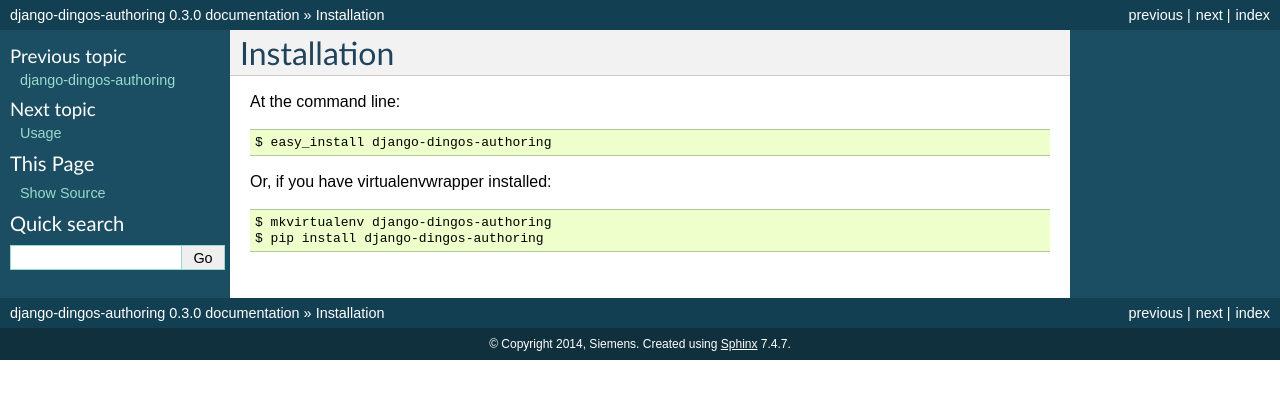
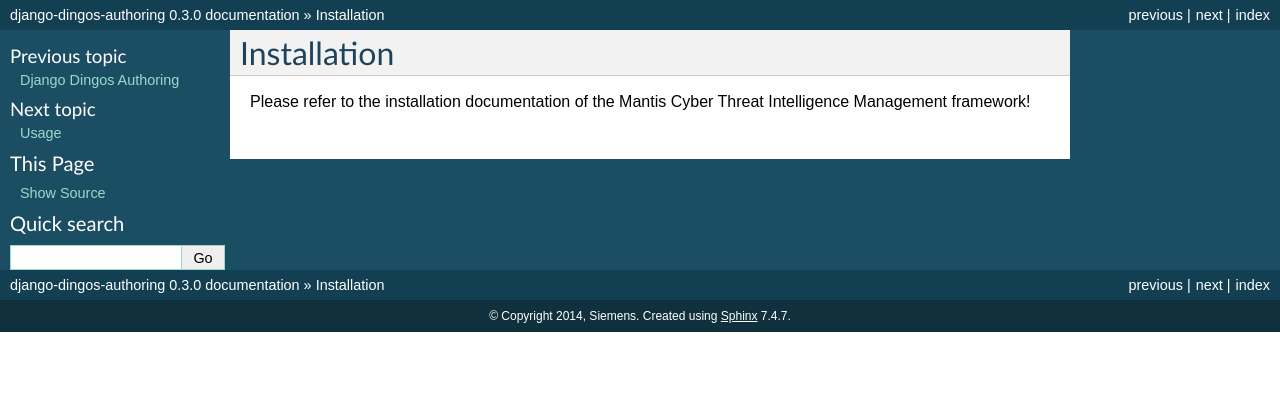
Before and after one commit to siemens/django-dingos-authoring, a Sphinx documentation site: the page built from docs/installation.rst, in a window 1280 px wide. Shown: the top 399 px of the page. Built offline with Sphinx 7.4.7, drawn with Linux system fonts in a browser that asks for light colours.

Commit message:
Updating documentation.

```diff
--- a/HISTORY.rst
+++ b/HISTORY.rst
@@ -3,7 +3,7 @@
 History
 -------
 
-0.0.1 (2014-01-01)
-++++++++++++++++++
+0.3.0
+++++++
 
 * First release on PyPI.
--- a/docs/index.rst
+++ b/docs/index.rst
@@ -3,8 +3,8 @@
    You can adapt this file completely to your liking, but it should at least
    contain the root `toctree` directive.
 
-Welcome to django-dingos-authoring's documentation!
-=================================================================
+Welcome to the Django Dingos Authoring Documentation!
+=====================================================
 
 Contents:
 
--- a/docs/installation.rst
+++ b/docs/installation.rst
@@ -2,11 +2,5 @@
 Installation
 ============
 
-At the command line::
-
-    $ easy_install django-dingos-authoring
-
-Or, if you have virtualenvwrapper installed::
-
-    $ mkvirtualenv django-dingos-authoring
-    $ pip install django-dingos-authoring
+Please refer to the installation documentation of the
+Mantis Cyber Threat Intelligence Management framework!
--- a/docs/usage.rst
+++ b/docs/usage.rst
@@ -2,6 +2,5 @@
 Usage
 ========
 
-To use django-dingos-authoring in a project::
-
-    import django-dingos-authoring
+Run the Django ``help`` command to view the commands this app makes available via the command line. Doing ``--help``
+on any of these commands provides you with additional information about each command.
```
Also changed, not shown: CONTRIBUTING.rst (+25 -27 lines), README.rst (+15 -23 lines).
